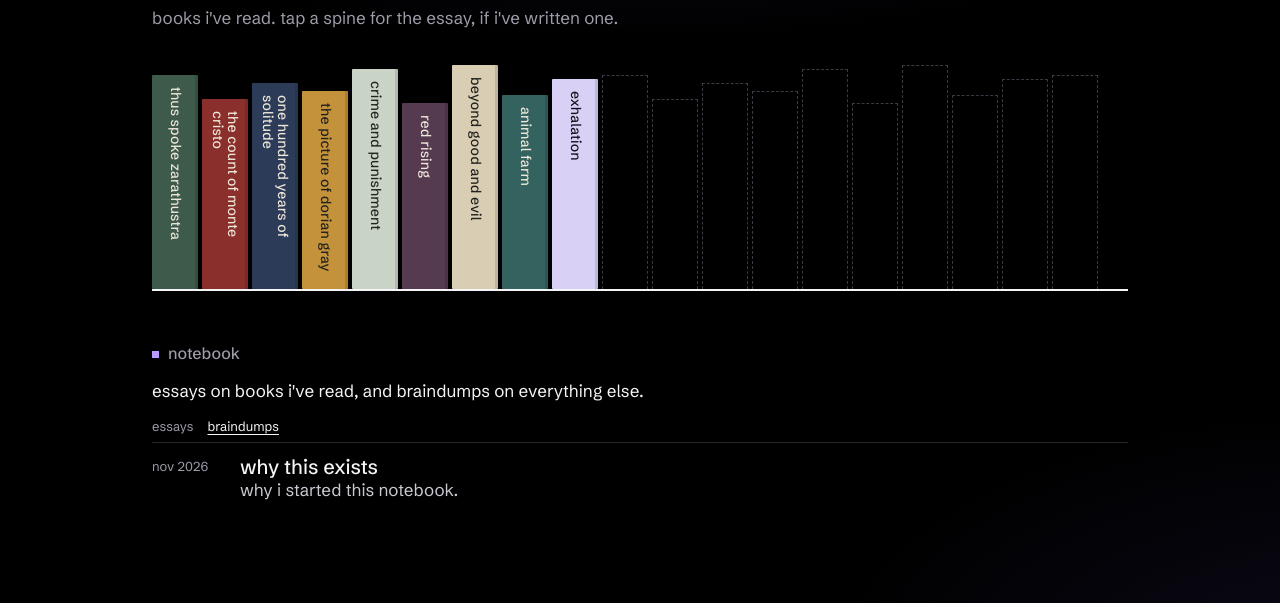
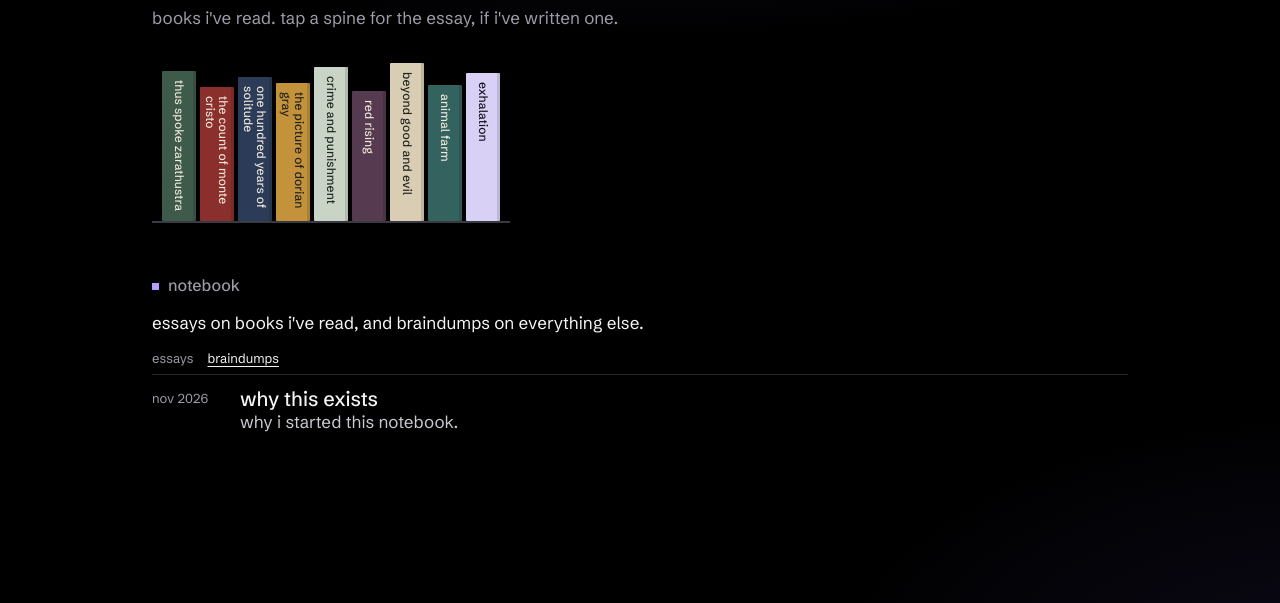
Before and after one commit to vedagwekar/portfolio, a plain HTML site: page shelf.html in a window 1280 px wide. Shown: the part 197-800 px from the top of the page. Drawn offline with Linux system fonts and the light colour scheme; animation ran at ten frames a second.

Commit message:
smaller shelf with just the books i've read

```diff
--- a/js/shelf.js
+++ b/js/shelf.js
@@ -1,11 +1,11 @@
-// Draws the shelf of plain spines on /shelf. It uses as many shelves as the books need (at least one), and fills
-// the end of the last shelf with dashed placeholders. A new line in js/books.js takes the next empty slot, and a
-// new shelf appears once the last one is full.
+// Draws the shelf of plain spines on /shelf: one spine per book read, wrapping onto a new shelf when a row is full.
+// A new line in js/books.js adds a spine. Passing `rows` instead fills that many shelves, with dashed placeholders
+// at the end.
 import { ENTRIES } from "./books.js?v=95";
 import { spine } from "./spines.js?v=95";
 import { esc, popup } from "./popup.js?v=95";
 
-const SLOT = 50;   // 46px spine + 4px gap
+const SLOT = 38;   // 34px spine + 4px gap
 const all = ENTRIES.filter((e) => e.kind === "book" && e.title);
 
 export function mountShelf(el, { limit = Infinity, rows = 0, noteBase = "" } = {}) {
--- a/js/spines.js
+++ b/js/spines.js
@@ -11,7 +11,7 @@ const COLOURS = [
   ["#34625f", "#efe8da"],   // teal
   ["#d9d0f5", "#14121c"],   // lavender
 ];
-const HEIGHTS = [214, 190, 206, 198, 220, 186, 224, 194, 210];
+const HEIGHTS = [150, 134, 144, 138, 154, 130, 158, 136, 148];
 
 const esc = (s) => String(s).replace(/[&<>"]/g, (c) => ({ "&": "&amp;", "<": "&lt;", ">": "&gt;", '"': "&quot;" }[c]));
 
--- a/shelf.html
+++ b/shelf.html
@@ -74,7 +74,7 @@
     import { bar } from "./js/bar.js?v=95";
     history.scrollRestoration = "manual";
     bar();
-    mountShelf(document.getElementById("shelf"), { rows: 1 });
+    mountShelf(document.getElementById("shelf"));
     notebook();
   </script>
 </body>
--- a/styles.css
+++ b/styles.css
@@ -228,10 +228,10 @@ main.projects-page { max-width: 1060px; padding-top: calc(var(--bar) + 10px); pa
 
 /* ---------- shelf ---------- */
 /* each row of spines stands on a thin ink line */
-.shelf { --row: 236px; display: flex; flex-wrap: wrap; gap: 0 4px; background: repeating-linear-gradient(transparent 0 calc(var(--row) - 2px), var(--ink) calc(var(--row) - 2px) var(--row)); }
-.slot { width: 46px; height: var(--row); display: flex; align-items: flex-end; padding-bottom: 2px; }
+.shelf { --row: 168px; width: fit-content; max-width: 100%; padding: 0 10px; display: flex; flex-wrap: wrap; gap: 0 4px; background: repeating-linear-gradient(transparent 0 calc(var(--row) - 2px), #3a3a44 calc(var(--row) - 2px) var(--row)); }
+.slot { width: 34px; height: var(--row); display: flex; align-items: flex-end; padding-bottom: 2px; }
 .spine { display: block; width: 100%; transition: translate .25s cubic-bezier(.3,1.3,.5,1); }
-.spine-face { display: flex; align-items: center; justify-content: flex-start; width: 100%; padding: 12px 0; writing-mode: vertical-rl; font: 500 14px/1.1 var(--main); letter-spacing: .01em; text-align: left; overflow: hidden; border-radius: 1px; box-shadow: inset -3px 0 0 rgba(0, 0, 0, .12); }
+.spine-face { display: flex; align-items: center; justify-content: flex-start; width: 100%; padding: 9px 0; writing-mode: vertical-rl; font: 500 12px/1.1 var(--main); letter-spacing: .01em; text-align: left; overflow: hidden; border-radius: 1px; box-shadow: inset -3px 0 0 rgba(0, 0, 0, .12); }
 .spine:hover, .spine:focus-visible { translate: 0 -10px; }
 .spine-empty { display: block; width: 100%; border: 1px dashed #3a3a44; border-bottom: 0; }
 .shelf-more { display: flex; align-items: center; justify-content: flex-end; gap: 6px; margin-top: 10px; font-size: 15px; text-decoration: none; }
```
